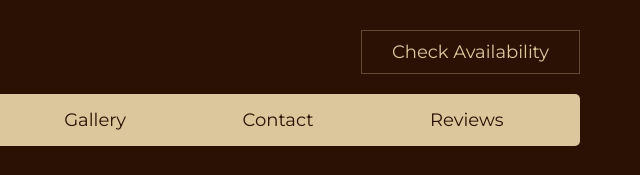
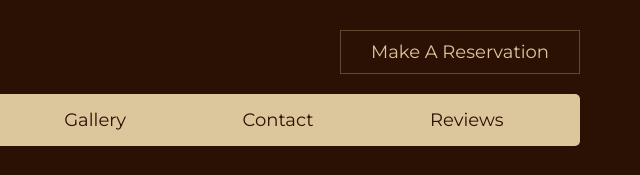
Before and after one commit to Abenil6/Web-Project, a plain HTML site: page index.html in a window 1280 px wide. Shown: the top 175 px of the page, 640-1280 px from the left. Drawn offline with nearby package versions, Linux system fonts and the light colour scheme.

Commit message:
main page fixed

```diff
--- a/index.html
+++ b/index.html
@@ -25,7 +25,7 @@
 
       <div class="flex">
          <a href="#home" class="logo">Sabana Beach Resort </a>
-         <a href="#availability" class="btn">Check availability</a>
+         <a href="#reservation" class="btn">Make a Reservation</a>
          <div id="menu-btn" class="fas fa-bars"></div>
       </div>
 
```
